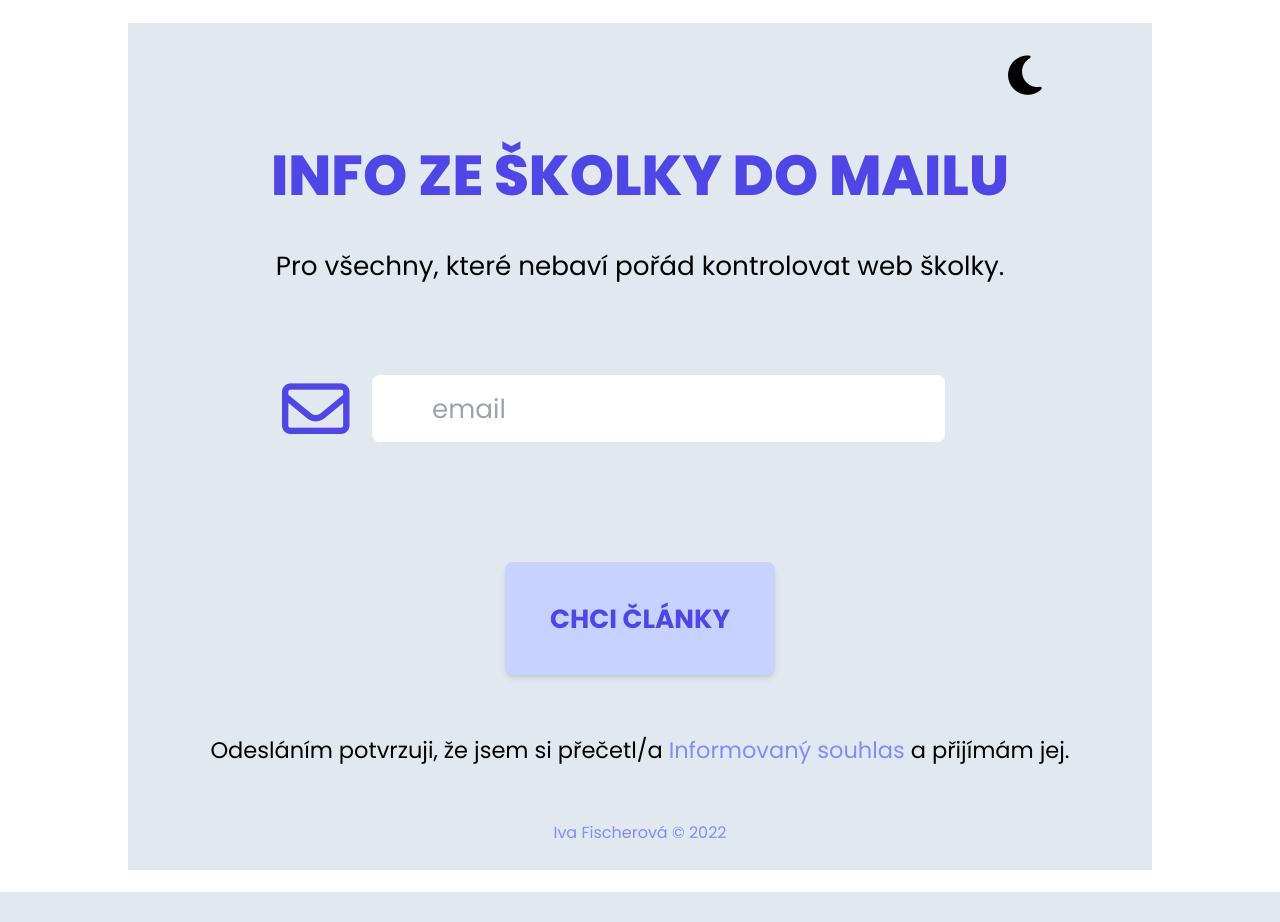
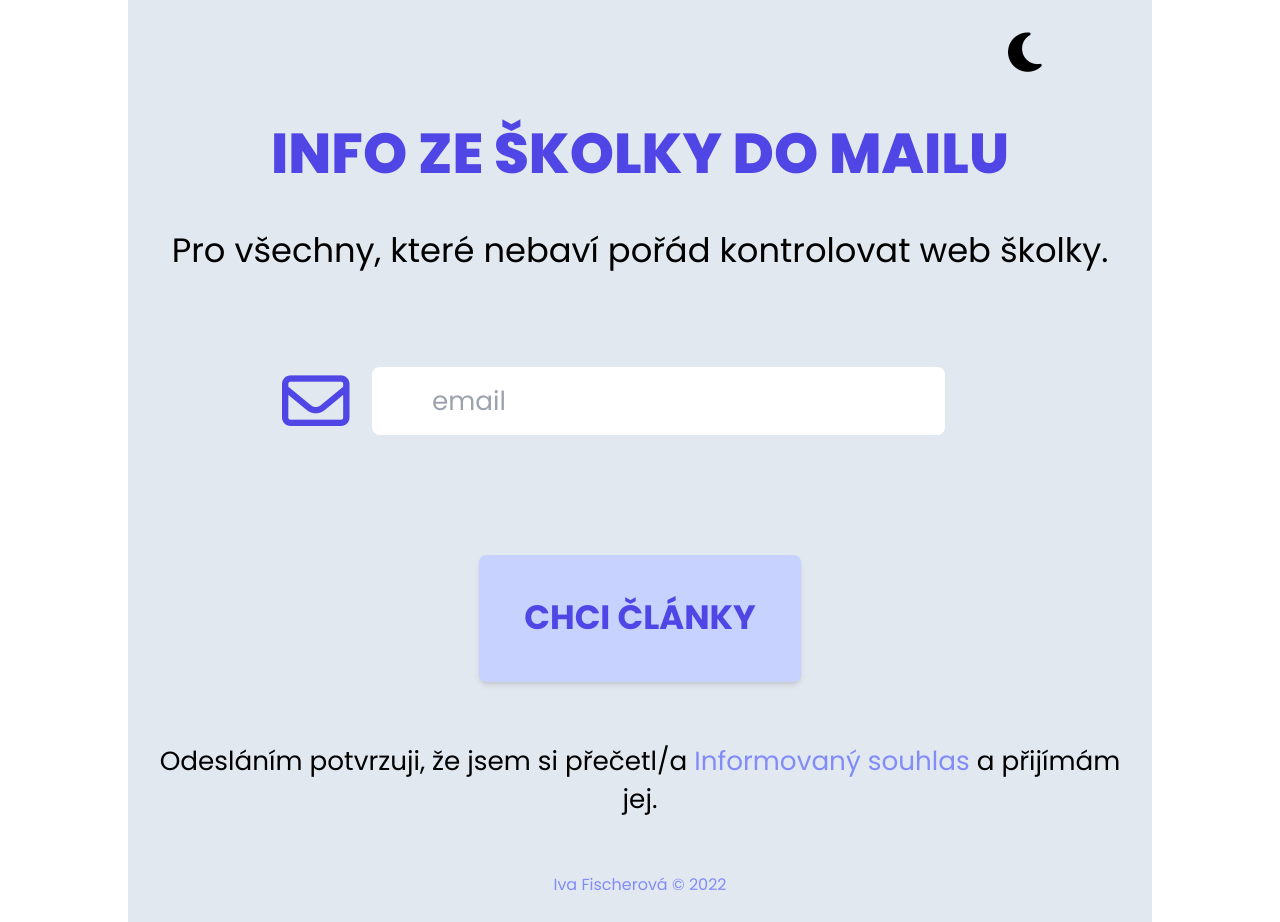
Before and after one commit to Ivuska/ms-vinicna-info, a Flask app: page / in a window 1280 px wide. Before the commit the page ends 892 px from the top, so only its background shows below. Run offline with Flask 2, Linux system fonts and the light colour scheme; parts of the project's set-up code (start-up, migrations or seed data) failed here and were passed over; some libraries are stand-ins or nearby versions.

Commit message:
Refactor of mogile pages.

```diff
--- a/app/static/css/output.css
+++ b/app/static/css/output.css
@@ -604,6 +604,16 @@ html {
   margin-bottom: 2rem;
 }
 
+.my-6 {
+  margin-top: 1.5rem;
+  margin-bottom: 1.5rem;
+}
+
+.my-4 {
+  margin-top: 1rem;
+  margin-bottom: 1rem;
+}
+
 .mb-5 {
   margin-bottom: 1.25rem;
 }
@@ -630,6 +640,18 @@ html {
 
 .mb-7 {
   margin-bottom: 1.75rem;
+}
+
+.mb-4 {
+  margin-bottom: 1rem;
+}
+
+.mt-4 {
+  margin-top: 1rem;
+}
+
+.mt-6 {
+  margin-top: 1.5rem;
 }
 
 .block {
@@ -760,6 +782,31 @@ html {
   padding-bottom: 1.25rem;
 }
 
+.px-3 {
+  padding-left: 0.75rem;
+  padding-right: 0.75rem;
+}
+
+.px-4 {
+  padding-left: 1rem;
+  padding-right: 1rem;
+}
+
+.py-3 {
+  padding-top: 0.75rem;
+  padding-bottom: 0.75rem;
+}
+
+.px-1 {
+  padding-left: 0.25rem;
+  padding-right: 0.25rem;
+}
+
+.py-1 {
+  padding-top: 0.25rem;
+  padding-bottom: 0.25rem;
+}
+
 .pl-2 {
   padding-left: 0.5rem;
 }
@@ -821,6 +868,11 @@ html {
 .text-xs {
   font-size: 0.75rem;
   line-height: 1rem;
+}
+
+.text-lg {
+  font-size: 1.125rem;
+  line-height: 1.75rem;
 }
 
 .font-normal {
@@ -1007,12 +1059,35 @@ html {
 }
 
 @media (min-width: 600px) {
+  .sm\:my-3 {
+    margin-top: 0.75rem;
+    margin-bottom: 0.75rem;
+  }
+
+  .sm\:my-5 {
+    margin-top: 1.25rem;
+    margin-bottom: 1.25rem;
+  }
+
+  .sm\:w-4\/5 {
+    width: 80%;
+  }
+
+  .sm\:bg-white {
+    --tw-bg-opacity: 1;
+    background-color: rgb(255 255 255 / var(--tw-bg-opacity));
+  }
+
   .sm\:p-3 {
     padding: 0.75rem;
   }
 
   .sm\:p-5 {
     padding: 1.25rem;
+  }
+
+  .sm\:p-4 {
+    padding: 1rem;
   }
 
   .sm\:px-8 {
@@ -1023,6 +1098,16 @@ html {
   .sm\:py-5 {
     padding-top: 1.25rem;
     padding-bottom: 1.25rem;
+  }
+
+  .sm\:px-6 {
+    padding-left: 1.5rem;
+    padding-right: 1.5rem;
+  }
+
+  .sm\:py-2 {
+    padding-top: 0.5rem;
+    padding-bottom: 0.5rem;
   }
 
   .sm\:text-sm {
@@ -1039,15 +1124,43 @@ html {
     font-size: 2.25rem;
     line-height: 2.5rem;
   }
+
+  .sm\:text-lg {
+    font-size: 1.125rem;
+    line-height: 1.75rem;
+  }
+
+  .sm\:text-2xl {
+    font-size: 1.5rem;
+    line-height: 2rem;
+  }
+
+  .first-letter\:sm\:p-4::first-letter {
+    padding: 1rem;
+  }
+
+  .dark .sm\:dark\:bg-slate-900 {
+    --tw-bg-opacity: 1;
+    background-color: rgb(15 23 42 / var(--tw-bg-opacity));
+  }
 }
 
 @media (min-width: 900px) {
+  .md\:my-8 {
+    margin-top: 2rem;
+    margin-bottom: 2rem;
+  }
+
   .md\:mb-12 {
     margin-bottom: 3rem;
   }
 
   .md\:mb-0 {
     margin-bottom: 0px;
+  }
+
+  .md\:mt-8 {
+    margin-top: 2rem;
   }
 
   .md\:inline {
@@ -1064,9 +1177,18 @@ html {
     margin-left: calc(0.75rem * calc(1 - var(--tw-space-x-reverse)));
   }
 
+  .md\:p-5 {
+    padding: 1.25rem;
+  }
+
   .md\:px-4 {
     padding-left: 1rem;
     padding-right: 1rem;
+  }
+
+  .md\:px-6 {
+    padding-left: 1.5rem;
+    padding-right: 1.5rem;
   }
 
   .md\:text-3xl {
@@ -1083,4 +1205,14 @@ html {
     font-size: 0.75rem;
     line-height: 1rem;
   }
+
+  .md\:text-sm {
+    font-size: 0.875rem;
+    line-height: 1.25rem;
+  }
+
+  .md\:text-lg {
+    font-size: 1.125rem;
+    line-height: 1.75rem;
+  }
 }
--- a/app/templates/base.html
+++ b/app/templates/base.html
@@ -22,13 +22,13 @@
 
 
 <body
-  class="m-auto flex grow flex-col items-center justify-center min-h-screen bg-white dark:bg-slate-900 font-normal text-base font-sans">
+  class="m-auto flex grow flex-col items-center justify-center min-h-screen sm:bg-white sm:dark:bg-slate-900 font-normal text-base font-sans">
 
-  <div class="text-center w-4/5 bg-slate-200 dark:bg-slate-800 my-3">
-    <main class="flex grow flex-col justify-center items-center p-4">
+  <div class="flex flex-col text-center min-h-screen w-full sm:w-4/5 bg-slate-200 dark:bg-slate-800">
+    <main class="flex grow flex-col justify-center items-center  p-2 sm:p-4">
       <section class="flex flex-row-reverse w-5/6">
         <a href="#" onclick="setMode()">
-          <i class="fa-solid text-2xl dark:text-white hover:text-indigo-600 focus:text-indigo-600 dark:hover:text-indigo-600 dark:focus:text-indigo-600" aria-hidden="true" id="darkmodeicon"></i>
+          <i class="fa-solid text-xl sm:text-2xl dark:text-white hover:text-indigo-600 focus:text-indigo-600 dark:hover:text-indigo-600 dark:focus:text-indigo-600" aria-hidden="true" id="darkmodeicon"></i>
           <span class="sr-only">Toggle dark/light mode</span>
         </a>
       </section>
--- a/app/templates/index.html
+++ b/app/templates/index.html
@@ -23,10 +23,10 @@
   </section>
 
   <section class="flex flex-col justify-center items-center">
-    <h1 class="text-indigo-600 text-center font-extrabold text-xl md:text-3xl my-5 uppercase">{% block title %} Info ze školky do
+    <h1 class="text-indigo-600 text-center font-extrabold text-xl sm:text-3xl my-4 sm:my-5 uppercase">{% block title %} Info ze školky do
       mailu {% endblock %}</h1>
 
-    <p class="text-center mb-8 md:mb-12 text-sm sm:text-l dark:text-white">Pro všechny, které nebaví pořád kontrolovat web školky.</p>
+    <p class="text-center mb-4 md:mb-12 text-sm sm:text-lg dark:text-white">Pro všechny, které nebaví pořád kontrolovat web školky.</p>
   </section>
 
   <section>
@@ -35,17 +35,17 @@
       <div class="flex grow flex-col md:flex-row justify-items-center items-center md:space-x-3">
         <i class="far fa-envelope text-4xl text-center  text-indigo-600 mb-2 md:mb-0"></i>
         <input
-          class="text-sm rounded dark:bg-slate-200 border-solid hover:border-4 focus:border-4 border-indigo-300 dark:border-indigo-500 w-4/5 py-2 px-2 sm:px-8"
+          class="text-sm rounded dark:bg-slate-200 border-solid hover:border-4 focus:border-4 border-indigo-300 dark:border-indigo-500 w-full sm:w-4/5 py-1 sm:py-2 px-2 sm:px-8"
           type="email" name="input_email" id="email" placeholder="email" value="{{ email_address }}" required />
 
       </div>
-      <div class="mt-8">
+      <div class="mt-6 md:mt-8">
         {{ recaptcha }}
       </div>
       <button
-        class="rounded shadow-md text-center text-indigo-600 hover:text-indigo-200 active:text-indigo-200 uppercase bg-indigo-200 hover:bg-indigo-600 active:bg-indigo-600 focus:bg-indigo-600 text-sm sm:text-l font-bold px-6 py-5 my-8"
+        class="rounded shadow-md text-center text-indigo-600 hover:text-indigo-200 active:text-indigo-200 uppercase bg-indigo-200 hover:bg-indigo-600 active:bg-indigo-600 focus:bg-indigo-600 text-sm sm:text-lg font-bold px-4 py-3 sm:px-6 sm:py-5 my-6 md:my-8"
         formnovalidate id="btn" type="submit">Chci články</button>
-      <p class="flex md:inline flex-grow flex-col leading-2 text-[16px] md:text-xs dark:text-white">
+      <p class="flex md:inline flex-grow flex-col leading-2 text-[16px] md:text-sm dark:text-white">
         Odesláním potvrzuji, že jsem si přečetl/a <a
           class="text-indigo-400  hover:text-indigo-600  focus:text-indigo-600" href="{{ url_for('show_gdpr_page') }}"><span>Informovaný souhlas</span></a>&nbsp;a přijímám jej.
       </p>
--- a/app/templates/thank_you_lp.html
+++ b/app/templates/thank_you_lp.html
@@ -4,7 +4,7 @@
 
 {% block content %}
 <section class="flex grow flex-col justify-center items-center">
-    <h1 class="text-indigo-600 text-center font-extrabold text-l sm:text-3xl my-5 uppercase">Úspěšně odesláno</h1>
-    <p class="dark:text-white text-center text-sm sm:text-l">Potvrďte prosím emailovou adresu klikem na link v zaslaném emailu.</p>
+    <h1 class="text-indigo-600 text-center font-extrabold text-lg sm:text-3xl my-5 uppercase">Úspěšně odesláno</h1>
+    <p class="dark:text-white text-center text-sm sm:text-lg">Potvrďte prosím emailovou adresu klikem na link v zaslaném emailu.</p>
 </section>
 {% endblock %}
```
Also changed, not shown: app/templates/unsubscribe.html (+6 -6 lines).
